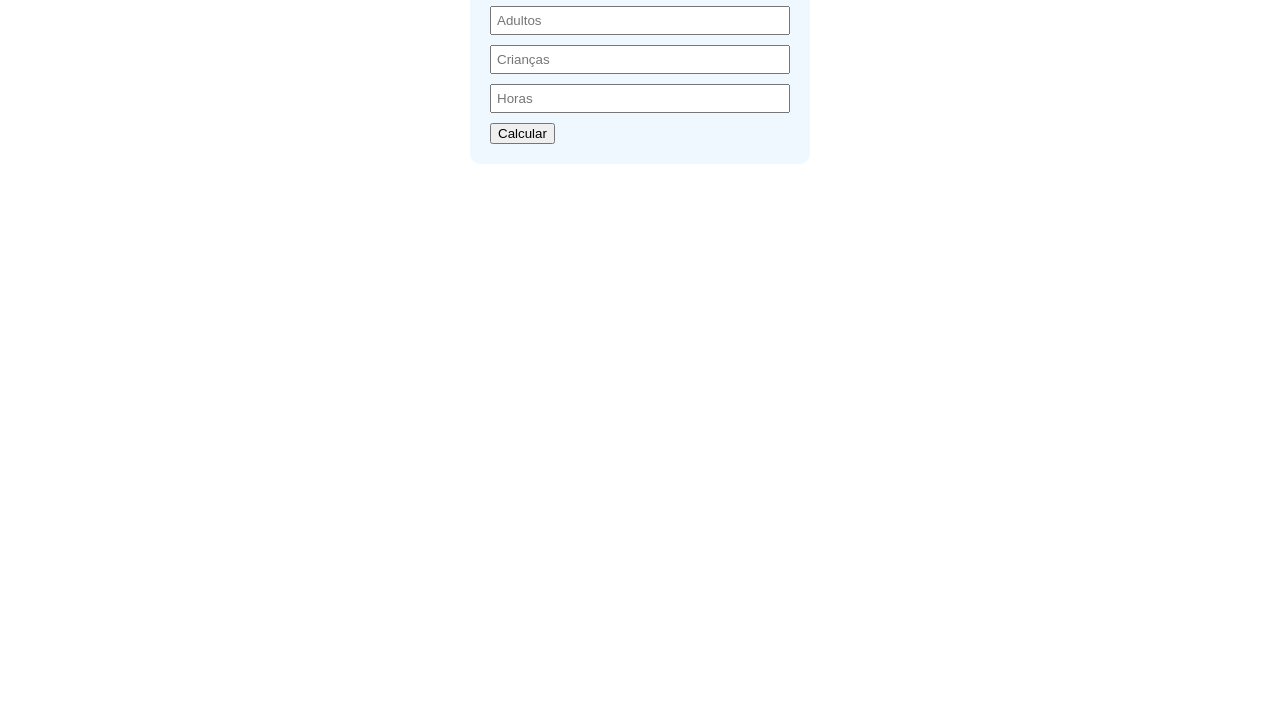
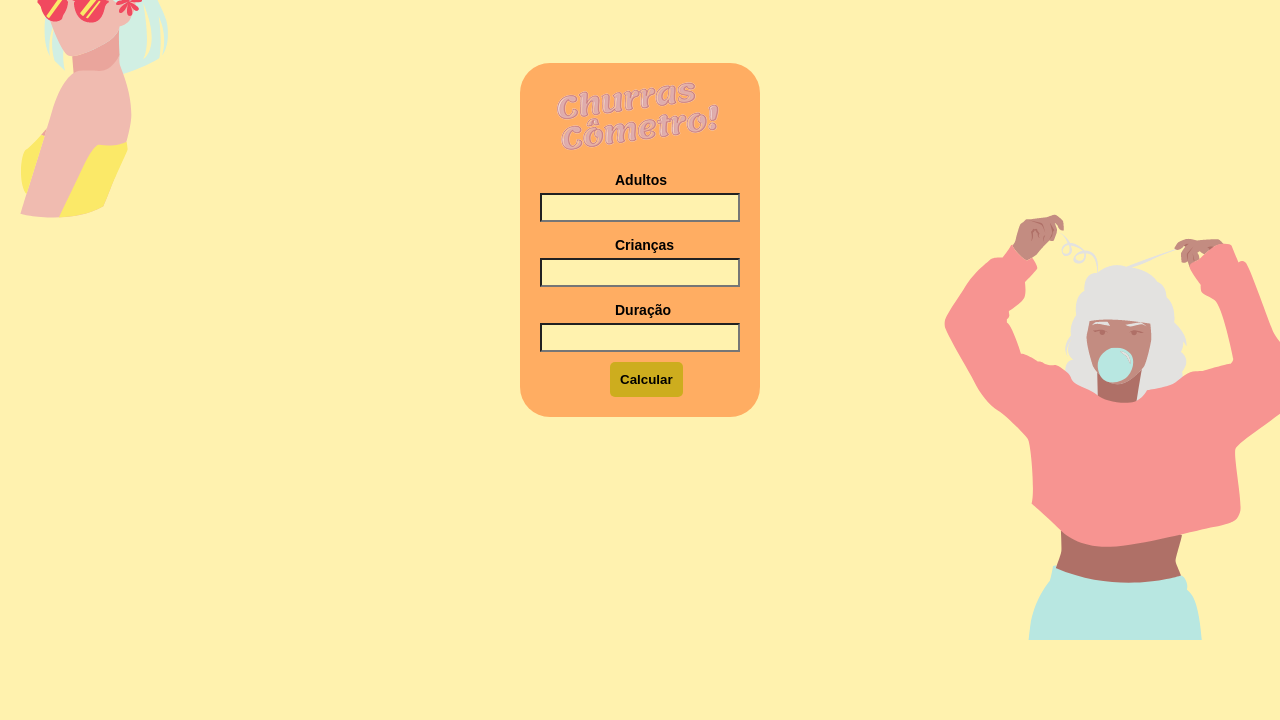
Before and after one commit to JnickU/Churrascometro-HTML-CSS-JS, a plain HTML site: page index.html in a window 1280 px wide. Shown: the part 80-800 px from the top of the page. Drawn offline with Linux system fonts and the light colour scheme.

Commit message:
Aprimoramento

```diff
--- a/index.html
+++ b/index.html
@@ -6,15 +6,15 @@
     <meta name="viewport" content="width=device-width, initial-scale=1.0">
     <title>Churrascômetro</title>
     <link rel="stylesheet" href="./style/style.css">
+    <meta name="viewport" content="width=device-width, initial-scale=1.0">
 
 </head>
 <body>
-
     <div class="container">
-        <h1>Currascômetro</h1>
-        <input id = "adultos" type="number" name="adultos" placeholder="Adultos">
-        <input id = "criancas" type="number" name="criancas" placeholder="Crianças">
-        <input id = "duracao" type="number" name="duracao" placeholder="Horas">
+        <img src="img/Churras.png" style="margin-top: -20px;">
+        <div><h2>Adultos</h2><input id = "adultos" type="number" name="adultos"></div>
+        <div><h2>Crianças</h2><input id = "criancas" type="number" name="criancas"></div>
+        <div><h2>Duração</h2><input id = "duracao" type="number" name="duracao"></div>
         <button onclick="calcular()">Calcular</button>
 
         <div id="resultado">
--- a/style/style.css
+++ b/style/style.css
@@ -1,10 +1,21 @@
+body{
+    background-image: url(../img/FundoAnimado.png);
+    background-size: cover;
+    background-repeat: no-repeat;
+    background-color: #fff2ae;
+}
 .container {
     font-family: arial, helvetica, sans-serif;
     max-width: 300px;
     margin: auto;
-    background-color: aliceblue;
+    background-color: #ffad62;
     padding: 20px;
-    border-radius: 10px;
+    border-radius: 30px;
+    position: absolute;
+    top: 40%;
+    left: 50%;
+
+    transform: translate(-50%, -50%);
 }
 h1{
     margin-top: 0;
@@ -15,4 +26,22 @@ input{
     padding: 5px;
     box-sizing: border-box;
     margin-bottom: 10px;
+    background-color: #fff2ae;
 }
+h2{
+    margin: 0px;
+    padding: 5px;
+    font-size: 14px;
+    position: relative;
+    left: 70px;
+    top: 0px;
+}
+button{
+    padding: 10px;
+    border: none;
+    border-radius: 5px;
+    position: relative;
+    left: 70px;
+    font-weight: bold;
+    background-color: #cdad1e;
+}
```
Also changed, not shown: img/1.png (added), img/2.png (added), img/Fundo.png (added), img/FundoAnimado.png (added), img/churras.png (added).
